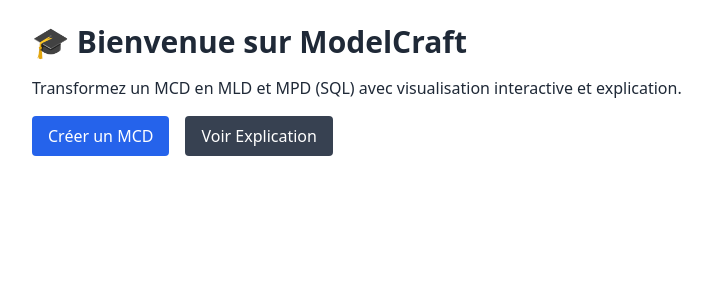
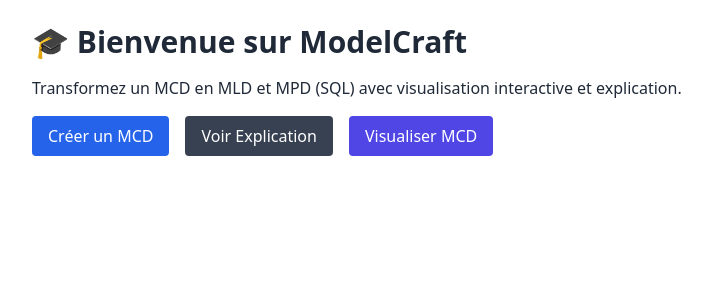
Before and after one commit to EJM0101/modelcraft, a Next.js app: page / in a window 1280 px wide. Shown: the top 300 px of the page, without its empty margins (184-896 px from the left). Built offline with nearby package versions, Linux system fonts and the light colour scheme.

Commit message:
Update index.js

```diff
--- a/pages/index.js
+++ b/pages/index.js
@@ -7,10 +7,17 @@ export default function Home() {
       <p className="mb-4">
         Transformez un MCD en MLD et MPD (SQL) avec visualisation interactive et explication.
       </p>
-      <div className="flex gap-4">
-        <Link href="/input" className="bg-blue-600 text-white px-4 py-2 rounded hover:bg-blue-700">Créer un MCD</Link>
-        <Link href="/explanation" className="bg-gray-700 text-white px-4 py-2 rounded hover:bg-gray-800">Voir Explication</Link>
-      </div>
-    </div>
+      <div className="flex gap-4 flex-wrap">
+  <Link href="/input" className="bg-blue-600 text-white px-4 py-2 rounded hover:bg-blue-700">
+    Créer un MCD
+  </Link>
+  <Link href="/explanation" className="bg-gray-700 text-white px-4 py-2 rounded hover:bg-gray-800">
+    Voir Explication
+  </Link>
+  <Link href="/visualize" className="bg-indigo-600 text-white px-4 py-2 rounded hover:bg-indigo-700">
+    Visualiser MCD
+  </Link>
+ </div>
+</div>
   );
 }
```
